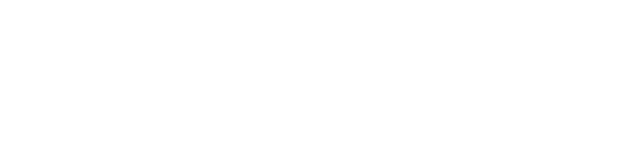
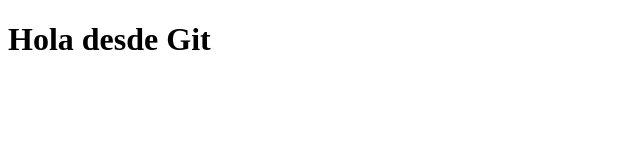
Before and after one commit to emonreal04/scaling-succotash, a plain HTML site: page index.html in a window 1280 px wide. Shown: the whole page, without its empty margins (0-640 px from the left). Drawn offline with Linux system fonts and the light colour scheme.

Commit message:
commit probando github

```diff
--- a/index.html
+++ b/index.html
@@ -1,4 +1,6 @@
 <!DOCTYPE html>
 <html>
-    <body></body>
+    <body>
+        <h1>Hola desde Git </h1>
+    </body>
 </html>
```
